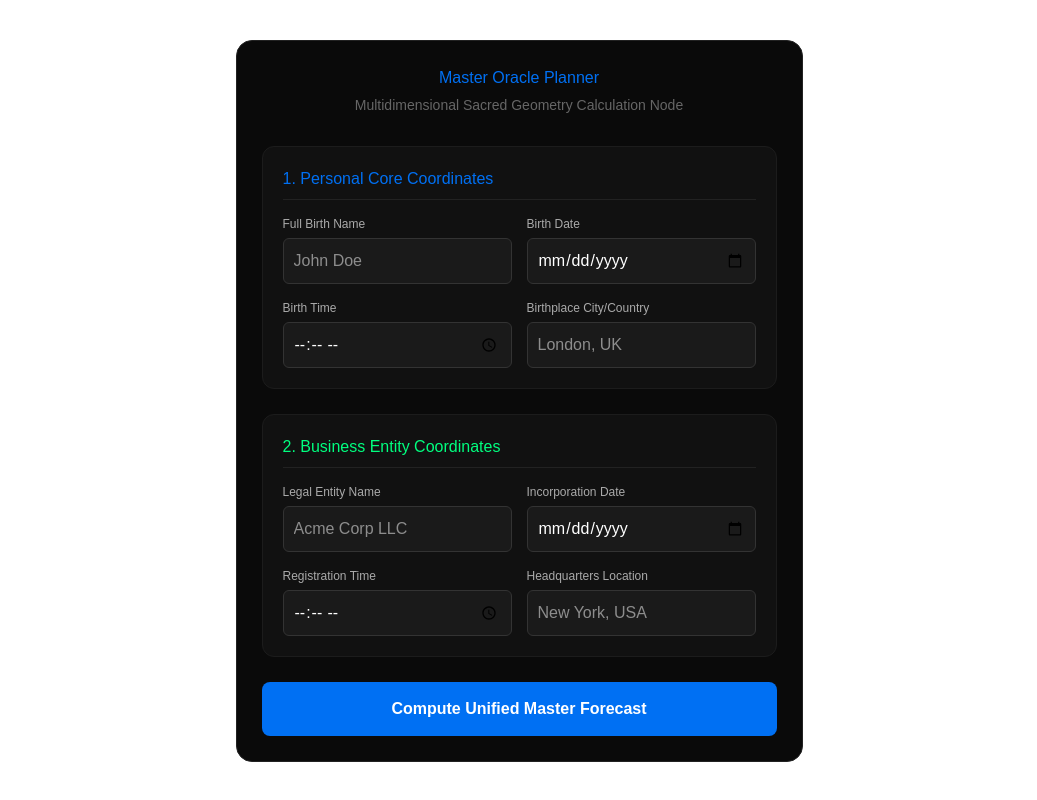
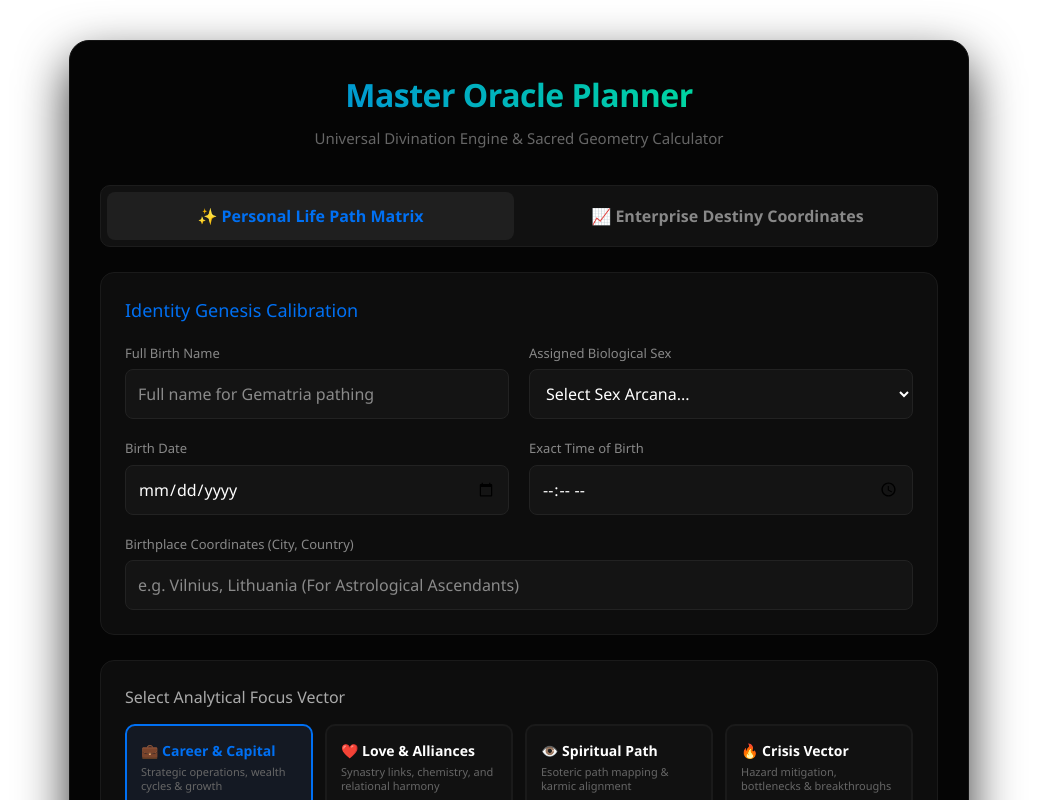
Before and after one commit to karnero131313/oracle-master-planner, a Next.js app in the folder oracle-master-planner-frontend/: page / in a window 1280 px wide. Shown: the top 800 px of the page, without its empty margins (121-1158 px from the left). Built offline with nearby package versions, Linux system fonts and the light colour scheme.

Commit message:
Update page.tsx

```diff
--- a/oracle-master-planner-frontend/src/app/page.tsx
+++ b/oracle-master-planner-frontend/src/app/page.tsx
@@ -3,18 +3,23 @@
 import { useState } from 'react';
 
 export default function Home() {
-  // Personal State Variables
+  // Navigation & UI View Controls
+  const [activeTab, setActiveTab] = useState<'personal' | 'business'>('personal');
+  const [focusContext, setFocusContext] = useState('career');
+
+  // Input Data States
   const [name, setName] = useState('');
   const [birthDate, setBirthDate] = useState('');
   const [birthTime, setBirthTime] = useState('');
   const [birthPlace, setBirthPlace] = useState('');
+  const [sex, setSex] = useState('unspecified');
 
-  // Business State Variables
   const [entityName, setEntityName] = useState('');
   const [incorporationDate, setIncorporationDate] = useState('');
   const [registrationTime, setRegistrationTime] = useState('');
   const [headquartersLocation, setHeadquartersLocation] = useState('');
 
+  const [query, setQuery] = useState('');
   const [loading, setLoading] = useState(false);
   const [result, setResult] = useState<any>(null);
 
@@ -28,7 +33,10 @@ export default function Home() {
         method: 'POST',
         headers: { 'Content-Type': 'application/json' },
         body: JSON.stringify({
-          personal: { name, birthDate, birthTime, birthPlace },
+          mode: activeTab,
+          focusContext,
+          query,
+          personal: { name, birthDate, birthTime, birthPlace, sex },
           corporate: { entityName, incorporationDate, registrationTime, headquartersLocation }
         }),
       });
@@ -37,102 +45,187 @@ export default function Home() {
       setResult(data);
     } catch (err) {
       console.error(err);
-      alert('Computation error encountered on the universal network grid.');
+      alert('An error occurred during calculation.');
     } finally {
       setLoading(false);
     }
   };
 
   return (
-    <main style={{ maxWidth: '800px', margin: '40px auto', padding: '25px', fontFamily: 'sans-serif', color: '#fff', background: '#0a0a0a', borderRadius: '16px', border: '1px solid #222' }}>
-      <h1 style={{ textAlign: 'center', marginBottom: '5px', color: '#0070f3' }}>Master Oracle Planner</h1>
-      <p style={{ textAlign: 'center', color: '#666', marginBottom: '30px', fontSize: '14px' }}>Multidimensional Sacred Geometry Calculation Node</p>
+    <main style={{ maxWidth: '900px', margin: '40px auto', padding: '30px', fontFamily: '"Segoe UI", Roboto, sans-serif', color: '#fff', background: '#050505', borderRadius: '20px', border: '1px solid #151515', boxShadow: '0 20px 50px rgba(0,0,0,0.8)' }}>
+
+      {/* HEADER HERO */}
+      <header style={{ textAlign: 'center', marginBottom: '35px' }}>
+        <h1 style={{ fontSize: '32px', fontWeight: '700', letterSpacing: '-0.5px', margin: '0 0 8px 0', background: 'linear-gradient(90deg, #0070f3, #00ff7f)', WebkitBackgroundClip: 'text', WebkitTextFillColor: 'transparent' }}>Master Oracle Planner</h1>
+        <p style={{ color: '#666', margin: '0', fontSize: '15px' }}>Universal Divination Engine & Sacred Geometry Calculator</p>
+      </header>
+
+      {/* CORE CONFIGURATION MODE SELECTOR */}
+      <div style={{ display: 'flex', gap: '10px', background: '#111', padding: '6px', borderRadius: '10px', marginBottom: '25px', border: '1px solid #1c1c1c' }}>
+        <button type="button" onClick={() => { setActiveTab('personal'); setResult(null); }} style={{ flex: 1, padding: '12px', background: activeTab === 'personal' ? '#1f1f1f' : 'transparent', color: activeTab === 'personal' ? '#0070f3' : '#888', border: 'none', borderRadius: '8px', cursor: 'pointer', fontWeight: '600', transition: 'all 0.2s' }}>
+          ✨ Personal Life Path Matrix
+        </button>
+        <button type="button" onClick={() => { setActiveTab('business'); setResult(null); }} style={{ flex: 1, padding: '12px', background: activeTab === 'business' ? '#1f1f1f' : 'transparent', color: activeTab === 'business' ? '#00ff7f' : '#888', border: 'none', borderRadius: '8px', cursor: 'pointer', fontWeight: '600', transition: 'all 0.2s' }}>
+          📈 Enterprise Destiny Coordinates
+        </button>
+      </div>
 
       <form onSubmit={handleCalculate} style={{ display: 'flex', flexDirection: 'column', gap: '25px' }}>
 
-        {/* PERSONAL METADATA BLOCK */}
-        <div style={{ background: '#111', padding: '20px', borderRadius: '12px', border: '1px solid #1c1c1c' }}>
-          <h3 style={{ marginTop: '0', color: '#0070f3', borderBottom: '1px solid #222', paddingBottom: '8px' }}>1. Personal Core Coordinates</h3>
-          <div style={{ display: 'grid', gridTemplateColumns: '1fr 1fr', gap: '15px', marginTop: '15px' }}>
-            <div>
-              <label style={{ display: 'block', fontSize: '12px', color: '#aaa', marginBottom: '5px' }}>Full Birth Name</label>
-              <input type="text" value={name} onChange={(e) => setName(e.target.value)} placeholder="John Doe" style={{ width: '100%', padding: '10px', borderRadius: '6px', border: '1px solid #333', backgroundColor: '#1a1a1a', color: '#fff' }} />
+        {/* TAB 1: PERSONAL COORDINATES FORM */}
+        {activeTab === 'personal' && (
+          <div style={{ background: '#0d0d0d', padding: '24px', borderRadius: '14px', border: '1px solid #1a1a1a' }}>
+            <h3 style={{ margin: '0 0 20px 0', fontSize: '18px', color: '#0070f3', display: 'flex', alignItems: 'center', gap: '8px' }}>Identity Genesis Calibration</h3>
+            <div style={{ display: 'grid', gridTemplateColumns: '1fr 1fr', gap: '20px' }}>
+              <div>
+                <label style={{ display: 'block', fontSize: '13px', color: '#888', marginBottom: '6px' }}>Full Birth Name</label>
+                <input type="text" value={name} onChange={(e) => setName(e.target.value)} placeholder="Full name for Gematria pathing" required style={{ width: '100%', padding: '12px', borderRadius: '8px', border: '1px solid #222', backgroundColor: '#141414', color: '#fff', outline: 'none' }} />
+              </div>
+              <div>
+                <label style={{ display: 'block', fontSize: '13px', color: '#888', marginBottom: '6px' }}>Assigned Biological Sex</label>
+                <select value={sex} onChange={(e) => setSex(e.target.value)} style={{ width: '100%', padding: '12px', borderRadius: '8px', border: '1px solid #222', backgroundColor: '#141414', color: '#fff', outline: 'none' }}>
+                  <option value="unspecified">Select Sex Arcana...</option>
+                  <option value="Male">Male Principle (Solar)</option>
+                  <option value="Female">Female Principle (Lunar)</option>
+                </select>
+              </div>
+              <div>
+                <label style={{ display: 'block', fontSize: '13px', color: '#888', marginBottom: '6px' }}>Birth Date</label>
+                <input type="date" value={birthDate} onChange={(e) => setBirthDate(e.target.value)} required style={{ width: '100%', padding: '12px', borderRadius: '8px', border: '1px solid #222', backgroundColor: '#141414', color: '#fff', outline: 'none' }} />
+              </div>
+              <div>
+                <label style={{ display: 'block', fontSize: '13px', color: '#888', marginBottom: '6px' }}>Exact Time of Birth</label>
+                <input type="time" value={birthTime} onChange={(e) => setBirthTime(e.target.value)} style={{ width: '100%', padding: '12px', borderRadius: '8px', border: '1px solid #222', backgroundColor: '#141414', color: '#fff', outline: 'none' }} />
+              </div>
+              <div style={{ gridColumn: '1 / span 2' }}>
+                <label style={{ display: 'block', fontSize: '13px', color: '#888', marginBottom: '6px' }}>Birthplace Coordinates (City, Country)</label>
+                <input type="text" value={birthPlace} onChange={(e) => setBirthPlace(e.target.value)} placeholder="e.g. Vilnius, Lithuania (For Astrological Ascendants)" required style={{ width: '100%', padding: '12px', borderRadius: '8px', border: '1px solid #222', backgroundColor: '#141414', color: '#fff', outline: 'none' }} />
+              </div>
             </div>
-            <div>
-              <label style={{ display: 'block', fontSize: '12px', color: '#aaa', marginBottom: '5px' }}>Birth Date</label>
-              <input type="date" value={birthDate} onChange={(e) => setBirthDate(e.target.value)} style={{ width: '100%', padding: '10px', borderRadius: '6px', border: '1px solid #333', backgroundColor: '#1a1a1a', color: '#fff' }} />
+          </div>
+        )}
+
+        {/* TAB 2: CORPORATE COORDINATES FORM */}
+        {activeTab === 'business' && (
+          <div style={{ background: '#0d0d0d', padding: '24px', borderRadius: '14px', border: '1px solid #1a1a1a' }}>
+            <h3 style={{ margin: '0 0 20px 0', fontSize: '18px', color: '#00ff7f', display: 'flex', alignItems: 'center', gap: '8px' }}>Egregore & Corporate Genesis Calibration</h3>
+            <div style={{ display: 'grid', gridTemplateColumns: '1fr 1fr', gap: '20px' }}>
+              <div>
+                <label style={{ display: 'block', fontSize: '13px', color: '#888', marginBottom: '6px' }}>Registered Entity Name</label>
+                <input type="text" value={entityName} onChange={(e) => setEntityName(e.target.value)} placeholder="Legal registration name for Corporate Numerology" required style={{ width: '100%', padding: '12px', borderRadius: '8px', border: '1px solid #222', backgroundColor: '#141414', color: '#fff', outline: 'none' }} />
+              </div>
+              <div>
+                <label style={{ display: 'block', fontSize: '13px', color: '#888', marginBottom: '6px' }}>Incorporation Date</label>
+                <input type="date" value={incorporationDate} onChange={(e) => setIncorporationDate(e.target.value)} required style={{ width: '100%', padding: '12px', borderRadius: '8px', border: '1px solid #222', backgroundColor: '#141414', color: '#fff', outline: 'none' }} />
+              </div>
+              <div>
+                <label style={{ display: 'block', fontSize: '13px', color: '#888', marginBottom: '6px' }}>Moment of Registration / Launch Time</label>
+                <input type="time" value={registrationTime} onChange={(e) => setRegistrationTime(e.target.value)} style={{ width: '100%', padding: '12px', borderRadius: '8px', border: '1px solid #222', backgroundColor: '#141414', color: '#fff', outline: 'none' }} />
+              </div>
+              <div>
+                <label style={{ display: 'block', fontSize: '13px', color: '#888', marginBottom: '6px' }}>Corporate Headquarters (City, Country)</label>
+                <input type="text" value={headquartersLocation} onChange={(e) => setHeadquartersLocation(e.target.value)} placeholder="e.g. New York, USA" required style={{ width: '100%', padding: '12px', borderRadius: '8px', border: '1px solid #222', backgroundColor: '#141414', color: '#fff', outline: 'none' }} />
+              </div>
             </div>
-            <div>
-              <label style={{ display: 'block', fontSize: '12px', color: '#aaa', marginBottom: '5px' }}>Birth Time</label>
-              <input type="time" value={birthTime} onChange={(e) => setBirthTime(e.target.value)} style={{ width: '100%', padding: '10px', borderRadius: '6px', border: '1px solid #333', backgroundColor: '#1a1a1a', color: '#fff' }} />
-            </div>
-            <div>
-              <label style={{ display: 'block', fontSize: '12px', color: '#aaa', marginBottom: '5px' }}>Birthplace City/Country</label>
-              <input type="text" value={birthPlace} onChange={(e) => setBirthPlace(e.target.value)} placeholder="London, UK" style={{ width: '100%', padding: '10px', borderRadius: '6px', border: '1px solid #333', backgroundColor: '#1a1a1a', color: '#fff' }} />
-            </div>
+          </div>
+        )}
+
+        {/* STEP 3: FOCUS VECTOR & DESTINY INTENT (TICS) */}
+        <div style={{ background: '#0d0d0d', padding: '24px', borderRadius: '14px', border: '1px solid #1a1a1a' }}>
+          <h3 style={{ margin: '0 0 15px 0', fontSize: '16px', color: '#aaa' }}>Select Analytical Focus Vector</h3>
+          <div style={{ display: 'grid', gridTemplateColumns: '1fr 1fr 1fr 1fr', gap: '12px', marginBottom: '20px' }}>
+            {[
+              { id: 'career', label: '💼 Career & Capital', desc: 'Strategic operations, wealth cycles & growth' },
+              { id: 'relationship', label: '❤️ Love & Alliances', desc: 'Synastry links, chemistry, and relational harmony' },
+              { id: 'spiritual', label: '👁️ Spiritual Path', desc: 'Esoteric path mapping & karmic alignment' },
+              { id: 'crisis', label: '🔥 Crisis Vector', desc: 'Hazard mitigation, bottlenecks & breakthroughs' }
+            ].map((node) => (
+              <div key={node.id} onClick={() => setFocusContext(node.id)} style={{ padding: '14px', borderRadius: '10px', background: focusContext === node.id ? '#141923' : '#111', border: focusContext === node.id ? '2px solid #0070f3' : '2px solid #1a1a1a', cursor: 'pointer', transition: 'all 0.2s', display: 'flex', flexDirection: 'column', gap: '4px' }}>
+                <span style={{ fontWeight: '600', fontSize: '14px', color: focusContext === node.id ? '#0070f3' : '#fff' }}>{node.label}</span>
+                <span style={{ fontSize: '11px', color: '#666', lineHeight: '1.3' }}>{node.desc}</span>
+              </div>
+            ))}
+          </div>
+
+          <div>
+            <label style={{ display: 'block', fontSize: '13px', color: '#888', marginBottom: '6px' }}>Explicit Focus Clarification / Concrete Question (Optional)</label>
+            <input type="text" value={query} onChange={(e) => setQuery(e.target.value)} placeholder="Type a specific problem or inquiry context here..." style={{ width: '100%', padding: '12px', borderRadius: '8px', border: '1px solid #222', backgroundColor: '#141414', color: '#fff', outline: 'none' }} />
           </div>
         </div>
 
-        {/* CORPORATE METADATA BLOCK */}
-        <div style={{ background: '#111', padding: '20px', borderRadius: '12px', border: '1px solid #1c1c1c' }}>
-          <h3 style={{ marginTop: '0', color: '#00ff7f', borderBottom: '1px solid #222', paddingBottom: '8px' }}>2. Business Entity Coordinates</h3>
-          <div style={{ display: 'grid', gridTemplateColumns: '1fr 1fr', gap: '15px', marginTop: '15px' }}>
-            <div>
-              <label style={{ display: 'block', fontSize: '12px', color: '#aaa', marginBottom: '5px' }}>Legal Entity Name</label>
-              <input type="text" value={entityName} onChange={(e) => setEntityName(e.target.value)} placeholder="Acme Corp LLC" style={{ width: '100%', padding: '10px', borderRadius: '6px', border: '1px solid #333', backgroundColor: '#1a1a1a', color: '#fff' }} />
-            </div>
-            <div>
-              <label style={{ display: 'block', fontSize: '12px', color: '#aaa', marginBottom: '5px' }}>Incorporation Date</label>
-              <input type="date" value={incorporationDate} onChange={(e) => setIncorporationDate(e.target.value)} style={{ width: '100%', padding: '10px', borderRadius: '6px', border: '1px solid #333', backgroundColor: '#1a1a1a', color: '#fff' }} />
-            </div>
-            <div>
-              <label style={{ display: 'block', fontSize: '12px', color: '#aaa', marginBottom: '5px' }}>Registration Time</label>
-              <input type="time" value={registrationTime} onChange={(e) => setRegistrationTime(e.target.value)} style={{ width: '100%', padding: '10px', borderRadius: '6px', border: '1px solid #333', backgroundColor: '#1a1a1a', color: '#fff' }} />
-            </div>
-            <div>
-              <label style={{ display: 'block', fontSize: '12px', color: '#aaa', marginBottom: '5px' }}>Headquarters Location</label>
-              <input type="text" value={headquartersLocation} onChange={(e) => setHeadquartersLocation(e.target.value)} placeholder="New York, USA" style={{ width: '100%', padding: '10px', borderRadius: '6px', border: '1px solid #333', backgroundColor: '#1a1a1a', color: '#fff' }} />
-            </div>
-          </div>
-        </div>
-
-        <button type="submit" disabled={loading} style={{ padding: '15px', background: '#0070f3', color: '#fff', border: 'none', borderRadius: '8px', cursor: 'pointer', fontWeight: 'bold', fontSize: '16px', transition: 'background 0.2s' }}>
-          {loading ? 'Executing Harmonic Wave Convergences...' : 'Compute Unified Master Forecast'}
+        <button type="submit" disabled={loading} style={{ padding: '16px', background: activeTab === 'personal' ? '#0070f3' : '#00ff7f', color: '#000', border: 'none', borderRadius: '10px', cursor: 'pointer', fontWeight: '700', fontSize: '16px', letterSpacing: '0.5px', transition: 'all 0.2s' }}>
+          {loading ? 'Fusing Multidimensional Sacred Matrices...' : `Generate Custom ${activeTab === 'personal' ? 'Personal' : 'Enterprise'} Forecast`}
         </button>
       </form>
 
-      {/* MATRIX RESULTS DISPLAY LAYER */}
+      {/* INTELLIGENT, ACCESSBLE RENDER COMPONENT */}
       {result && result.matrix && (
-        <div style={{ marginTop: '35px', padding: '25px', background: '#0d0d0d', borderRadius: '12px', border: '1px solid #0070f3' }}>
-          <h2 style={{ margin: '0 0 5px 0', color: '#0070f3' }}>Calculated Seven-Matrix Spectrum</h2>
-          <p style={{ color: '#555', margin: '0 0 20px 0', fontSize: '12px', fontFamily: 'monospace' }}>Harmonic Vector Seed: {result.seedUsed}</p>
+        <div style={{ marginTop: '40px', padding: '30px', background: '#09090b', borderRadius: '16px', border: '1px solid #222' }}>
+          <div style={{ borderBottom: '1px solid #1f1f23', paddingBottom: '15px', marginBottom: '25px', display: 'flex', justifyContent: 'space-between', alignItems: 'center' }}>
+            <div>
+              <h2 style={{ margin: '0', fontSize: '24px', fontWeight: '700' }}>Oracle Interpretation Synthesis</h2>
+              <p style={{ margin: '4px 0 0 0', fontSize: '12px', color: '#555', fontFamily: 'monospace' }}>Calculated Matrix Seed Reference: {result.seedUsed}</p>
+            </div>
+            <span style={{ padding: '6px 14px', borderRadius: '20px', background: '#1c1c24', border: '1px solid #333', fontSize: '13px', textTransform: 'uppercase', letterSpacing: '0.5px', color: '#00ff7f', fontWeight: 'bold' }}>
+              Focus: {focusContext}
+            </span>
+          </div>
 
-          <div style={{ display: 'flex', flexDirection: 'column', gap: '20px' }}>
-            <div style={{ display: 'grid', gridTemplateColumns: '1fr 1fr', gap: '15px' }}>
-              <div style={{ padding: '15px', background: '#111', borderRadius: '8px', borderLeft: '4px solid #0070f3' }}>
-                <h4 style={{ margin: '0 0 5px 0', color: '#0070f3' }}>Western Astrology Longitudes</h4>
-                {Object.entries(result.matrix.astrology.western).map(([p, val]: any) => <p key={p} style={{ margin: '4px 0', fontSize: '13px', color: '#ccc' }}>{val}</p>)}
-              </div>
-              <div style={{ padding: '15px', background: '#111', borderRadius: '8px', borderLeft: '4px solid #ff4500' }}>
-                <h4 style={{ margin: '0 0 5px 0', color: '#ff4500' }}>Vedic Sidereal Alignment</h4>
-                {Object.entries(result.matrix.astrology.vedic).map(([p, val]: any) => <p key={p} style={{ margin: '4px 0', fontSize: '13px', color: '#ccc' }}>{val}</p>)}
+          {/* ELEGANT INTELLECTUAL READOUT */}
+          <div style={{ background: 'linear-gradient(135deg, #111 0%, #07070a 100%)', padding: '20px', borderRadius: '12px', borderLeft: '4px solid #0070f3', marginBottom: '25px' }}>
+            <h3 style={{ margin: '0 0 8px 0', color: '#0070f3', fontSize: '18px' }}>📜 The Core Archetypal Alignment</h3>
+            <p style={{ margin: '0', fontSize: '15px', color: '#ddd', lineHeight: '1.6', fontStyle: 'italic' }}>
+              "{result.interpretation.summary}"
+            </p>
+          </div>
+
+          <div style={{ display: 'grid', gridTemplateColumns: '1fr 1fr', gap: '20px', marginBottom: '25px' }}>
+            <div style={{ padding: '20px', background: '#111', borderRadius: '10px', border: '1px solid #1a1a22' }}>
+              <h4 style={{ margin: '0 0 12px 0', color: '#0070f3', fontSize: '14px', textTransform: 'uppercase', letterSpacing: '0.5px' }}>🌌 Astronomical Chart Longitudes</h4>
+              <div style={{ display: 'flex', flexDirection: 'column', gap: '10px' }}>
+                <div>
+                  <span style={{ fontSize: '12px', color: '#555', display: 'block' }}>Tropical Western System</span>
+                  {Object.entries(result.matrix.astrology.western).map(([p, val]: any) => <p key={p} style={{ margin: '2px 0', fontSize: '13px', color: '#ccc' }}>• {val}</p>)}
+                </div>
+                <div style={{ marginTop: '8px' }}>
+                  <span style={{ fontSize: '12px', color: '#555', display: 'block' }}>Sidereal Vedic System</span>
+                  {Object.entries(result.matrix.astrology.vedic).map(([p, val]: any) => <p key={p} style={{ margin: '2px 0', fontSize: '13px', color: '#ccc' }}>• {val}</p>)}
+                </div>
               </div>
             </div>
 
-            <div style={{ display: 'grid', gridTemplateColumns: '1fr 1fr', gap: '15px' }}>
-              <div style={{ padding: '15px', background: '#111', borderRadius: '8px', borderLeft: '4px solid #00ff7f' }}>
-                <h4 style={{ margin: '0 0 5px 0', color: '#00ff7f' }}>Numerology & Kabbalah Root</h4>
-                <p style={{ margin: '5px 0 0 0', fontSize: '14px' }}><b>Digital Root Number:</b> {result.matrix.numerology.digitalRoot}</p>
-                <p style={{ margin: '5px 0 0 0', fontSize: '14px' }}><b>Gematria Tree Path:</b> {result.matrix.kabbalah.activePath}</p>
-              </div>
-              <div style={{ padding: '15px', background: '#111', borderRadius: '8px', borderLeft: '4px solid #bf55ec' }}>
-                <h4 style={{ margin: '0 0 5px 0', color: '#bf55ec' }}>Sortilege Matrix Maps</h4>
-                <p style={{ margin: '4px 0', fontSize: '12px', color: '#ccc' }}><b>Tarot Layout:</b> {result.matrix.sortilege.tarot}</p>
-                <p style={{ margin: '4px 0', fontSize: '12px', color: '#ccc' }}><b>I Ching Hex:</b> {result.matrix.sortilege.iching}</p>
-                <p style={{ margin: '4px 0', fontSize: '12px', color: '#ccc' }}><b>Rune Cast:</b> {result.matrix.sortilege.runes}</p>
+            <div style={{ padding: '20px', background: '#111', borderRadius: '10px', border: '1px solid #1a1a22' }}>
+              <h4 style={{ margin: '0 0 12px 0', color: '#00ff7f', fontSize: '14px', textTransform: 'uppercase', letterSpacing: '0.5px' }}>🔑 Alphanumeric Geometries</h4>
+              <p style={{ margin: '6px 0', fontSize: '14px', color: '#ccc' }}><b>Numerology Digital Root:</b> <span style={{ color: '#00ff7f' }}>{result.matrix.numerology.digitalRoot}</span></p>
+              <p style={{ margin: '6px 0', fontSize: '14px', color: '#ccc' }}><b>Gematria Tree of Life Path:</b> <span style={{ color: '#00ff7f' }}>{result.matrix.kabbalah.activePath}</span></p>
+              <div style={{ marginTop: '15px', background: '#161616', padding: '10px', borderRadius: '6px', fontSize: '12px', color: '#888', lineHeight: '1.4' }}>
+                <b>Root Architecture Impact:</b> {result.interpretation.numerologyDetails}
               </div>
             </div>
           </div>
+
+          {/* DYNAMIC SORTILEGE ANCHORS */}
+          <div style={{ padding: '20px', background: '#111', borderRadius: '10px', border: '1px solid #1a1a22' }}>
+            <h4 style={{ margin: '0 0 15px 0', color: '#bf55ec', fontSize: '14px', textTransform: 'uppercase', letterSpacing: '0.5px' }}>🃏 Synchronized Sortilege Vectors</h4>
+            <div style={{ display: 'grid', gridTemplateColumns: '1fr 1fr 1fr', gap: '15px' }}>
+              <div style={{ background: '#161622', padding: '12px', borderRadius: '8px' }}>
+                <span style={{ fontSize: '11px', color: '#bf55ec', fontWeight: 'bold' }}>TAROT ARC</span>
+                <p style={{ margin: '4px 0 0 0', fontSize: '13px', color: '#fff', fontWeight: '600' }}>{result.matrix.sortilege.tarot}</p>
+              </div>
+              <div style={{ background: '#161622', padding: '12px', borderRadius: '8px' }}>
+                <span style={{ fontSize: '11px', color: '#bf55ec', fontWeight: 'bold' }}>I CHING VECTOR</span>
+                <p style={{ margin: '4px 0 0 0', fontSize: '13px', color: '#fff', fontWeight: '600' }}>{result.matrix.sortilege.iching}</p>
+              </div>
+              <div style={{ background: '#161622', padding: '12px', borderRadius: '8px' }}>
+                <span style={{ fontSize: '11px', color: '#bf55ec', fontWeight: 'bold' }}>RUNIC TIMELINE</span>
+                <p style={{ margin: '4px 0 0 0', fontSize: '13px', color: '#fff', fontWeight: '600' }}>{result.matrix.sortilege.runes}</p>
+              </div>
+            </div>
+            <div style={{ marginTop: '15px', padding: '12px', background: '#1a1423', borderRadius: '8px', fontSize: '13px', lineHeight: '1.5', color: '#dcbbf2' }}>
+              <b>Temporal Action Advisory:</b> {result.interpretation.sortilegeDetails}
+            </div>
+          </div>
+
         </div>
       )}
     </main>
```
